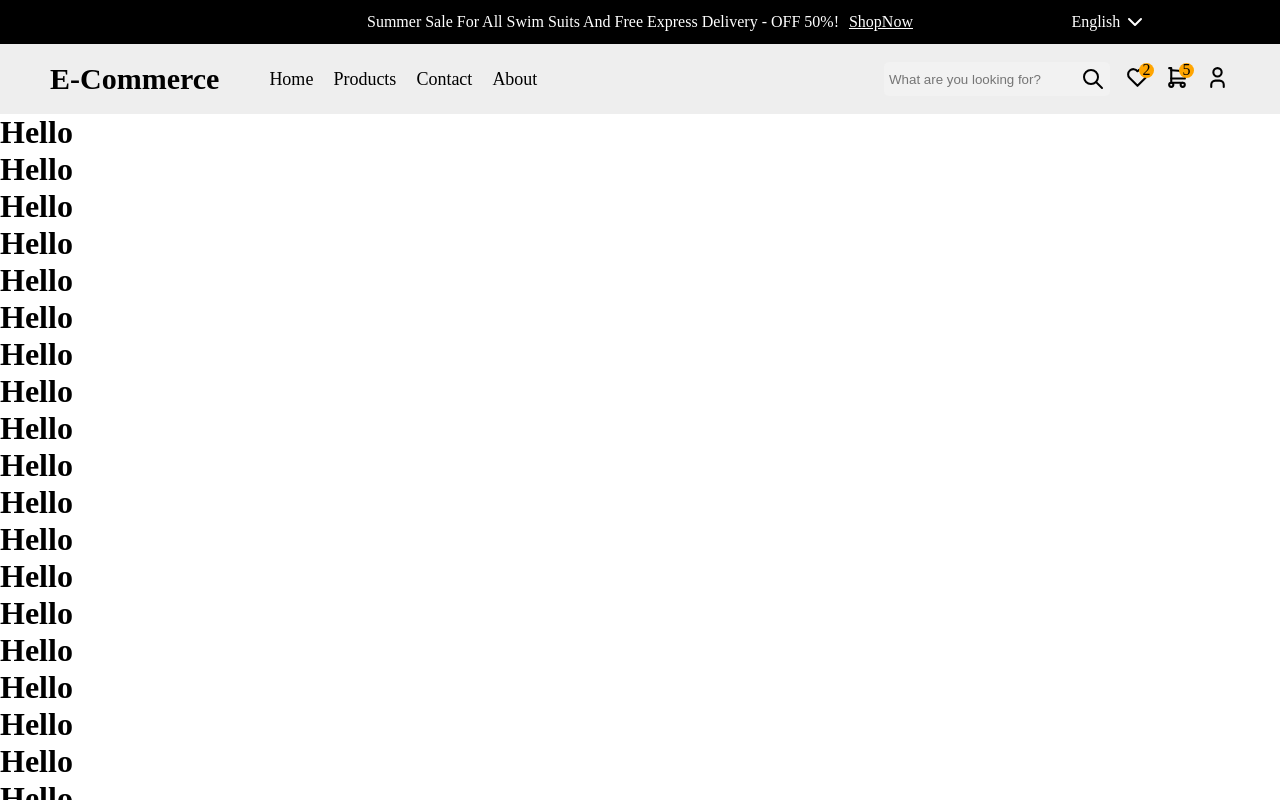
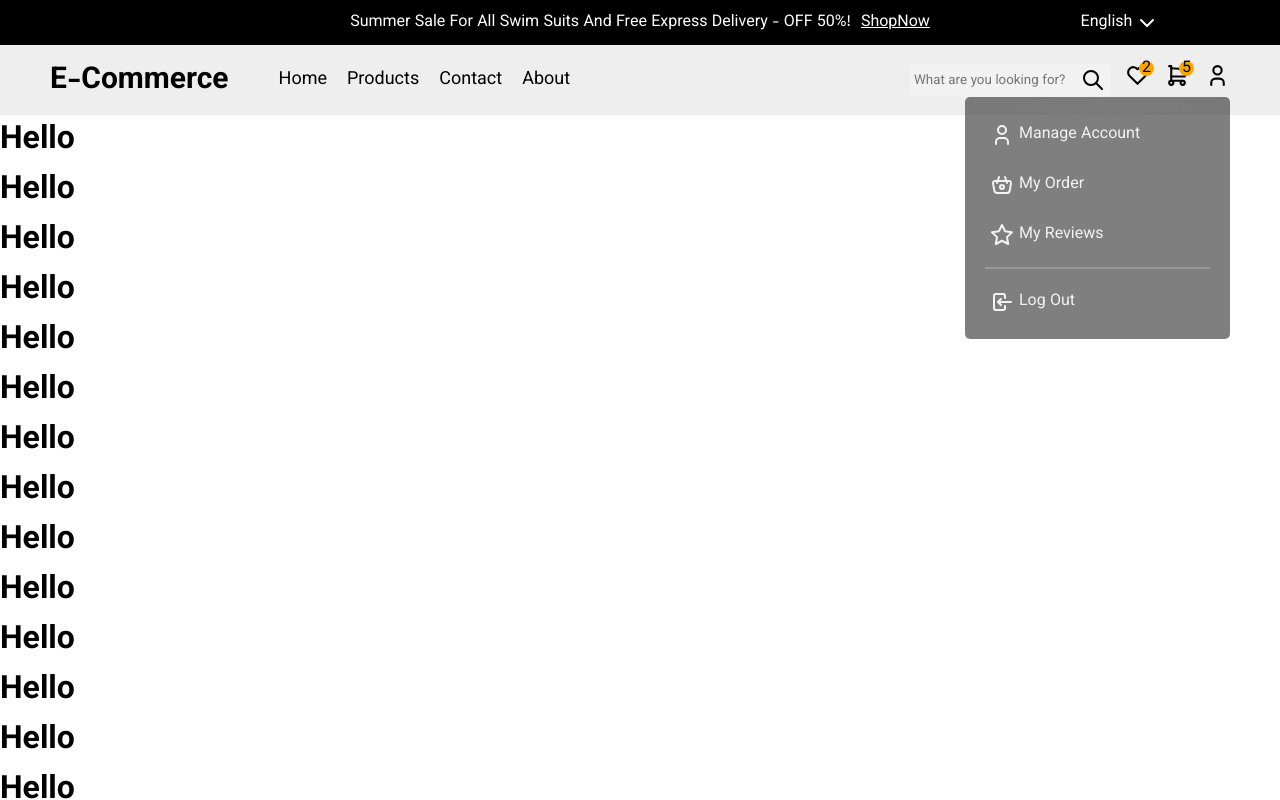
Before and after one commit to ArefOrumiehei/E-Commerce-Website, a React (Vite) app: page / in a window 1280 px wide. Both pictures are taken after a click on the element 1217 px from the left and 79 px from the top of the page. Shown: the top 800 px of the page. Built offline with nearby package versions, Linux system fonts and the light colour scheme.

Commit message:
Add lang and user dropdown

```diff
--- a/src/components/Navbar.jsx
+++ b/src/components/Navbar.jsx
@@ -1,4 +1,4 @@
-import { IconChevronDown, IconChevronUp, IconHeart, IconSearch, IconShoppingCart, IconUser } from '@tabler/icons-react';
+import { IconBasket, IconChevronDown, IconChevronUp, IconHeart, IconLogin, IconSearch, IconShoppingCart, IconStar, IconUser } from '@tabler/icons-react';
 import '../scss/Navbar.scss';
 import { useEffect, useState } from 'react';
 
@@ -7,10 +7,7 @@ const Navbar = () => {
     const [isSticky, setIsSticky] = useState(false);
     const [isDropdownOpen, setIsDropdownOpen] = useState(false);
     const [selectedLanguage, setSelectedLanguage] = useState('English');
-
-    const toggleDropdown = () => {
-        setIsDropdownOpen(!isDropdownOpen);
-    };
+    const [userDropDown , setUserDropDown] = useState(false)
 
     const languageHandler = (language) => {
         setSelectedLanguage(language);
@@ -42,11 +39,11 @@ const Navbar = () => {
                     <span className='shopNow'>ShopNow</span>
                 </div>
                 <div className="right">
-                    <div className="language" onClick={toggleDropdown} >
+                    <div className="language" onClick={() => setIsDropdownOpen(!isDropdownOpen)} >
                         <span>{selectedLanguage}</span>
                         {isDropdownOpen ? <IconChevronUp/> : <IconChevronDown/>}
                         {isDropdownOpen &&
-                            <div className="languageDropdown">
+                        <div className="languageDropdown">
                             <ul>
                                 <li onClick={() => languageHandler('English')}>English</li>
                                 <li onClick={() => languageHandler('فارسی')}>فارسی</li>
@@ -85,9 +82,31 @@ const Navbar = () => {
                         <span>5</span>
                     </div>
 
-                    <div className="userIcon">
+                    <div className="userIcon" onClick={() => setUserDropDown(!userDropDown)}>
                         <IconUser size={25}/>
-                        {/* <span>3</span> */}
+                        {userDropDown &&
+                        <div className="userDropDown">
+                            <ul>
+                                <li className='dropDownItem'>
+                                    <IconUser/>
+                                    <span>Manage Account</span>
+                                </li>
+                                <li className='dropDownItem'>
+                                    <IconBasket/>
+                                    <span>My Order</span>
+                                </li>
+                                <li className='dropDownItem'>
+                                    <IconStar/>
+                                    <span>My Reviews</span>
+                                </li>
+                                <hr/>
+                                <li className='dropDownItem'>
+                                    <IconLogin/>
+                                    <span>Log Out</span>
+                                </li>
+                            </ul>
+                        </div>
+                        }
                     </div>
 
                 </div>
--- a/src/index.css
+++ b/src/index.css
@@ -1,4 +1,13 @@
+/* Poppins */
+@import url('https://fonts.googleapis.com/css2?family=Poppins:ital,wght@0,100;0,200;0,300;0,400;0,500;0,600;0,700;0,800;0,900;1,100;1,200;1,300;1,400;1,500;1,600;1,700;1,800;1,900&display=swap');
+
+/* Vazir */
+@import url('https://fonts.googleapis.com/css2?family=Vazirmatn:wght@100;200;300;400;500;600;700;800;900&display=swap');
+
+
 * {
   margin: 0;
   padding: 0;
+  font-family: 'Poppins', sans-serif;
+  font-family: 'Vazirmatn', sans-serif;
 }
--- a/src/scss/Footer.scss
+++ b/src/scss/Footer.scss
@@ -98,7 +98,7 @@
                 .ways {
                     display: flex;
                     align-items: center;
-                    gap: 3px;
+                    gap: 10px;
 
                     .qrCode {
                         width: 80px;
--- a/src/scss/Navbar.scss
+++ b/src/scss/Navbar.scss
@@ -13,7 +13,7 @@
         }
 
         .center {
-            flex: 3.5;
+            flex: 4;
             display: flex;
             align-items: center;
             justify-content: center;
@@ -43,8 +43,7 @@
                     right: 0;
                     background-color: #000000c7;
                     color: #f2f2f2;
-                    box-shadow: 0px 2px 4px rgba(0, 0, 0, 0.2);
-                    z-index: 2;
+                    z-index: 10;
                     padding: 10px;
                     border-radius: 5px;
 
@@ -169,17 +168,41 @@
             .userIcon {
                 position: relative;
 
-                span {
+                .userDropDown {
                     position: absolute;
-                    top: -2px;
-                    right: -4px;
-                    background-color: orange;
-                    border-radius: 50%;
-                    width: 15px;
-                    height: 15px;
-                    display: flex;
-                    align-items: center;
-                    justify-content: center;
+                    top: 100%;
+                    right: 0;
+                    background: rgba(0, 0, 0, 0.502);
+                    backdrop-filter: blur(75px);
+                    color: #f2f2f2;
+                    z-index: 2;
+                    width: 225px;
+                    padding: 20px;
+                    border-radius: 5px;
+
+                    ul {
+                        list-style: none;
+                        display: flex;
+                        flex-direction: column;
+                        gap: 15px;
+
+                        .dropDownItem {
+                            display: flex;
+                            align-items: center;
+                            gap: 5px;
+                            cursor: pointer;
+                            border-radius: 5px;
+                            padding: 5px;
+
+                            &:hover {
+                                background-color: #999;
+                            }
+
+                        }
+                        hr {
+                            border: .5px solid #999;
+                        }
+                    }
                 }
             }
 
```
